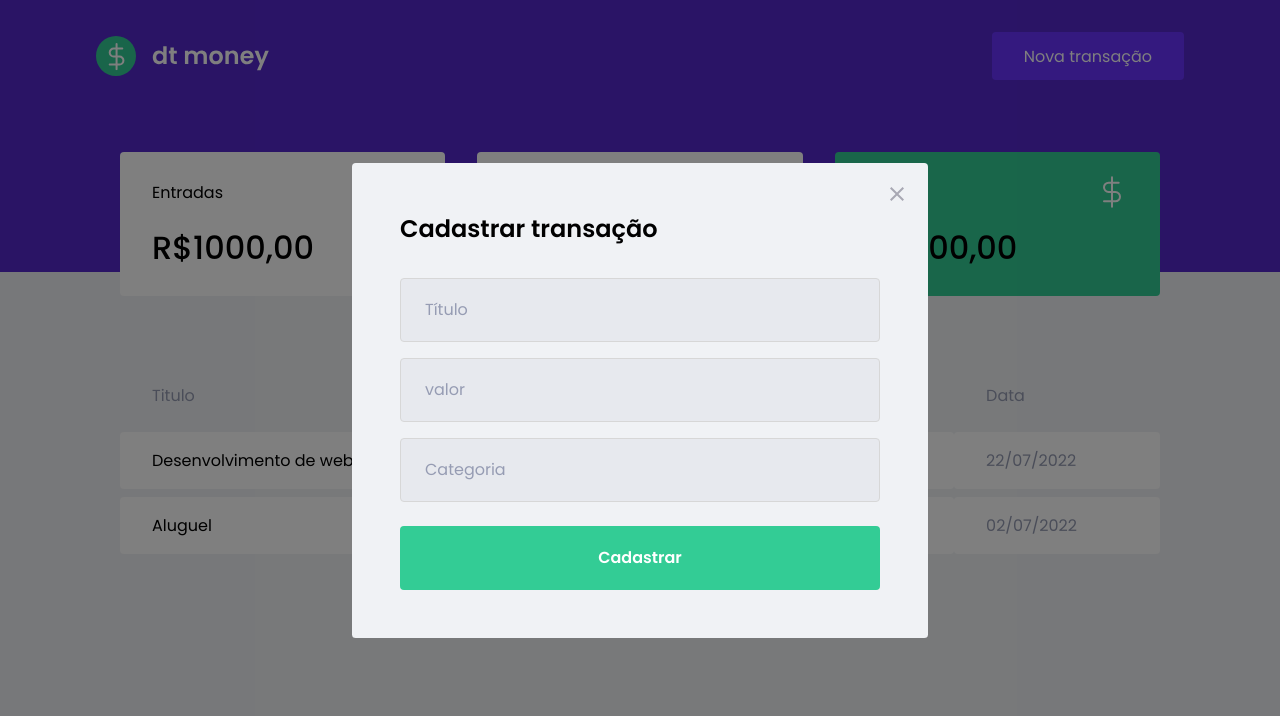
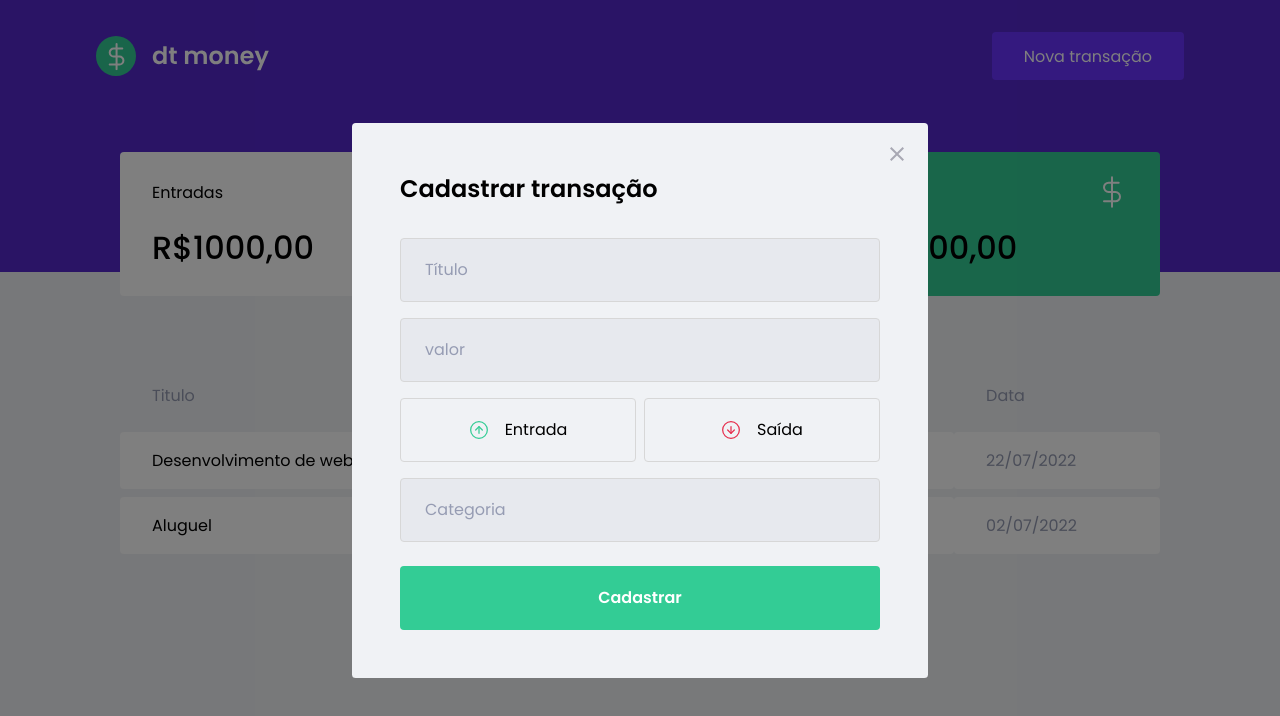
Before and after one commit to NicollasRyan/dtmoney, a React (Create React App) app: page / in a window 1280 px wide. Both pictures are taken after a click on the button "Nova transação". Shown: the top 716 px of the page. Built offline with nearby package versions, Linux system fonts and the light colour scheme; no server answers; what miragejs would draw is missing.

Commit message:
Creating Type Buttons

```diff
--- a/package.json
+++ b/package.json
@@ -5,6 +5,7 @@
   "dependencies": {
     "axios": "^0.27.2",
     "miragejs": "^0.1.45",
+    "polished": "^4.2.2",
     "react": "^18.2.0",
     "react-dom": "^18.2.0",
     "react-modal": "^3.15.1",
--- a/src/Componets/NewTransactionModal/index.tsx
+++ b/src/Componets/NewTransactionModal/index.tsx
@@ -1,6 +1,8 @@
 import Modal from 'react-modal'
+import incomeImg from '../../assets/Entradas.svg'
+import outcomeImg from '../../assets/Saídas.svg'
 import closeImg from '../../assets/close.svg';
-import { Container } from "./styles"
+import { Container, TransactionTypeConatainer } from "./styles"
 
 interface NewTrasactionModalProps {
     isOpen: boolean;
@@ -36,6 +38,18 @@
                  placeholder='valor'
                  />
 
+                <TransactionTypeConatainer>
+                    <button type="button">
+                        <img src={incomeImg} alt="Entrada" />
+                        <span>Entrada</span>
+                    </button>
+
+                    <button type="button">
+                        <img src={outcomeImg} alt="Saída" />
+                        <span>Saída</span>
+                    </button>
+                </TransactionTypeConatainer>
+
                 <input
                  placeholder='Categoria'
                 />
--- a/src/Componets/NewTransactionModal/styles.ts
+++ b/src/Componets/NewTransactionModal/styles.ts
@@ -1,4 +1,5 @@
 import styled from 'styled-components'
+import { darken } from 'polished';
 
 export const Container = styled.form`
     h2 {
@@ -49,3 +50,41 @@
         }
 
 `;
+
+
+export const TransactionTypeConatainer = styled.div`
+    margin: 1rem 0;
+    display: grid;
+    grid-template-columns: 1fr 1fr;
+    gap: 0.5rem;
+
+    button {
+        height: 4rem;
+        border: 1px solid #d7d7d7;
+        border-radius: 0.25rem;
+
+        background: transparent;
+
+        display: flex;
+        align-items: center;
+        justify-content: center;
+
+        transition: border-color 0.2s;
+
+        &:hover {
+            background-color: ${darken(0.01, '#d7d7d7')};
+        }
+
+        img {
+            width: 20px;
+            height: 20px;
+        }
+
+        span {
+            display: inline-block;
+            margin-left: 1rem;
+            font-size: 1rem;
+            color: var(--text-title);
+        }
+    }
+`;
--- a/src/styles/global.ts
+++ b/src/styles/global.ts
@@ -24,11 +24,11 @@
     }
 
     html {
-        @nedia (max-width: 1080px) {
+        @media (max-width: 1080px) {
             font-size: 93.75%;
         }
 
-        @nedia (max-width: 720px){
+        @media (max-width: 720px){
             font-size: 87.5%;
         }
     }
```
Also changed, not shown: 1 other file (tests, documents, lock files or other folders).
